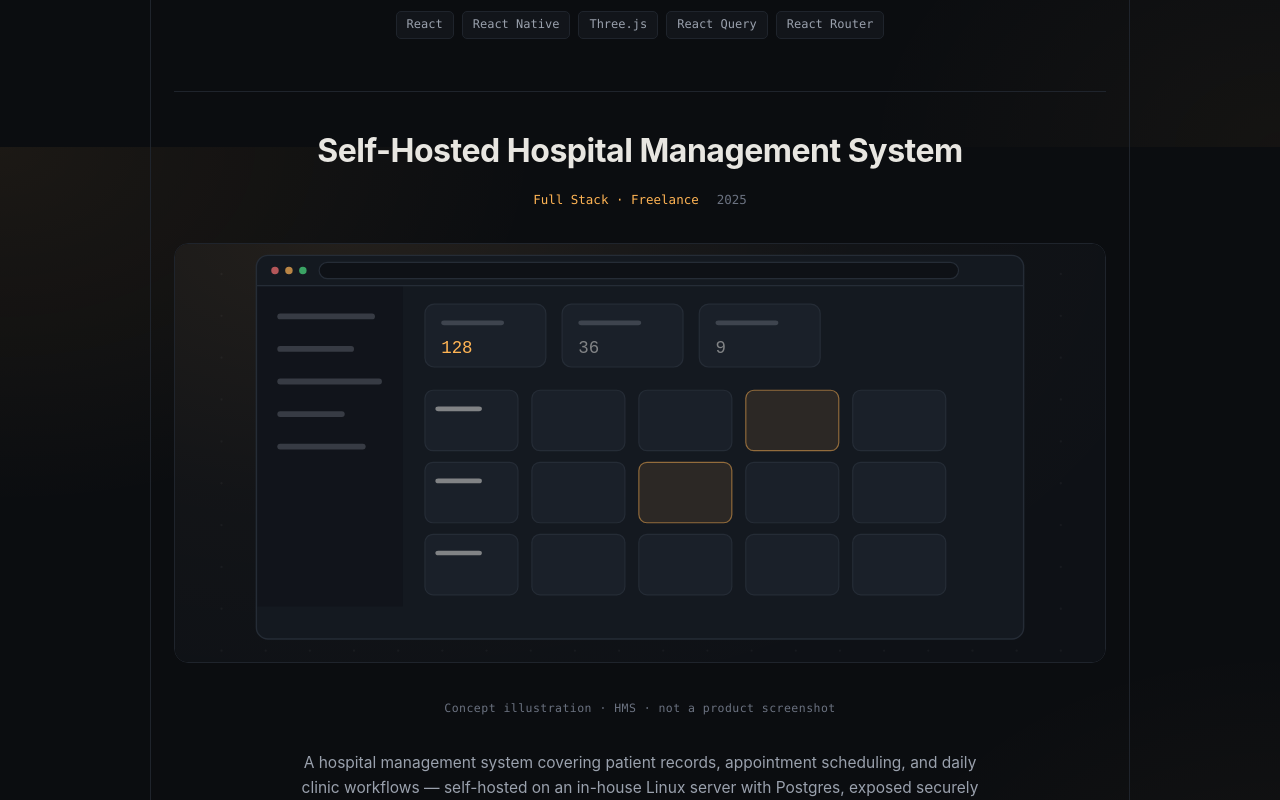
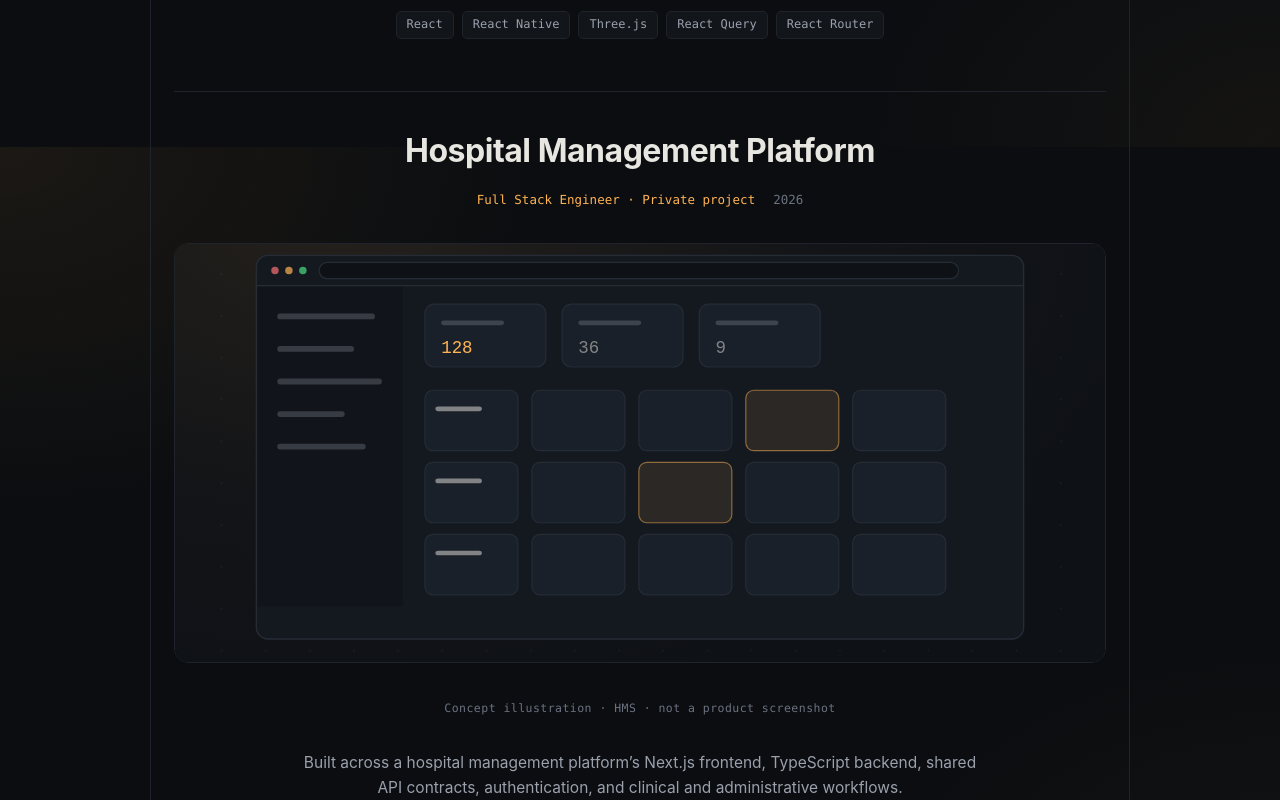
Before and after one commit to mprinceb/folio, a Next.js app: page /work in a window 1280 px wide. Shown: the part 3853-4653 px from the top of the page. Built offline with nearby package versions, Linux system fonts and the light colour scheme.

Commit message:
Represent ERP ownership and private product contributions (#2)

```diff
--- a/app/components/Cover.jsx
+++ b/app/components/Cover.jsx
@@ -145,7 +145,7 @@ const ErpScene = () => (
         <Chiplet x={590} y={141 + i * 32} ok={i !== 2 && i !== 4} />
       </g>
     ))}
-    <text x={215} y={350} fontFamily="JetBrains Mono Variable, monospace" fontSize="10" fill={TXT}>payment entries · 300,412 processed</text>
+    <text x={215} y={350} fontFamily="JetBrains Mono Variable, monospace" fontSize="10" fill={TXT}>ERP migration · 300,000+ payment entries</text>
     <Bar x={215} y={358} w={380} h={4} c="rgba(255,180,84,.5)" />
   </Frame>
 );
--- a/app/projects.js
+++ b/app/projects.js
@@ -80,25 +80,25 @@ export const projects = [
   {
     slug: "vv-erp",
     name: "vv-ERP",
-    title: "vv-ERP — ERPNext & Frappe Business Automation at Scale",
-    role: "Automation / DevOps Engineer · Technoculture Research",
+    title: "vv-ERP — End-to-End ERP Migration & Business Automation",
+    role: "Software Engineer · ERP Migration & Platform Ownership",
     period: "2023 — present",
-    desc: "End-to-end automation of CRM, payroll, payments, accounting, and stock workflows on ERPNext/Frappe — including a full payroll/HRMS migration from Keka and 300,000+ processed payment entries.",
+    desc: "Owned the complete Vastu Vihar ERP migration and ongoing ERPNext/Frappe engineering across business workflows. The migration included 300,000+ payment entries alongside broader ERP data and HRMS migration from Keka.",
     tags: ["Frappe / ERPNext", "Python", "Kubernetes", "ArgoCD", "Keycloak", "Nginx", "ELK"],
     sections: [
       {
         h: "Overview",
         p: [
-          "vv-ERP is the company-wide ERPNext deployment I automated and operated: CRM, payroll, payments, accounting, and stock workflows all run through it. The work spans business-rule automation in Python on Frappe and the DevOps platform underneath.",
+          "I owned the complete migration for Vastu Vihar’s company-wide ERP, followed by ongoing customization and operations on ERPNext/Frappe. The scope extends across CRM, sales, accounting, payments, stock, construction, HR and payroll. The 300,000+ payment entries represent one part of that migration, not its full scope.",
         ],
       },
       {
         h: "Automation",
         bullets: [
           "Automated CRM, payroll, payment, accounting, and stock workflows with Frappe server scripts and custom apps.",
-          "Migrated payroll & HRMS from Keka to ERPNext without disrupting pay cycles.",
-          "Processed 300,000+ payment entries through automated pipelines.",
-          "Published frappe-extend-auth, an open-source Frappe app enabling secure cross-site cookie auth for external frontends.",
+          "Owned the end-to-end ERP migration, including payroll and HRMS migration from Keka to ERPNext.",
+          "Migrated 300,000+ payment entries as part of the wider ERP migration.",
+          "Published frappe-extend-auth, an open-source Frappe app configuring cross-site cookie behavior for allowed origins.",
         ],
       },
       {
@@ -145,37 +145,169 @@ export const projects = [
     github: null,
   },
   {
-    slug: "hms",
-    name: "HMS",
-    title: "HMS — Self-Hosted Hospital Management System",
-    role: "Full Stack · Freelance",
-    period: "2025",
-    desc: "A hospital management system covering patient records, appointment scheduling, and daily clinic workflows — self-hosted on an in-house Linux server with Postgres, exposed securely for remote access, with automated backups.",
-    tags: ["React", "Node.js", "Postgres", "Linux", "Self-hosted", "Nginx"],
-    sections: [
+    "slug": "hms",
+    "name": "HMS",
+    "title": "HMS — Hospital Management Platform",
+    "role": "Full Stack Engineer · Private project",
+    "period": "2026",
+    "desc": "Built across a hospital management platform’s Next.js frontend, TypeScript backend, shared API contracts, authentication, and clinical and administrative workflows.",
+    "tags": [
+      "Next.js",
+      "React",
+      "TypeScript",
+      "Node.js",
+      "PostgreSQL",
+      "OpenAPI"
+    ],
+    "sections": [
       {
-        h: "Overview",
-        p: [
-          "A freelance engagement to build and operate a hospital management system that the clinic fully owns: patient records, appointment scheduling, and the day-to-day workflows of the practice — running on their own hardware instead of a per-seat SaaS subscription.",
-        ],
+        "h": "My contribution",
+        "p": [
+          "My work spans the staff-facing web application, backend services, and the shared contracts between them. The implementation history includes frontend delivery, email/password authentication, organization and profile persistence, REST/OpenAPI documentation, and runtime regression coverage."
+        ]
       },
       {
-        h: "What I built",
-        bullets: [
-          "Patient registration and records, appointment scheduling, and daily workflow screens for front-desk and clinical staff.",
-          "Self-hosted deployment on an in-house Linux server with a Postgres database.",
-          "Secure remote access without exposing the hospital network directly to the internet.",
-          "Automated, scheduled backups so patient data survives hardware failure.",
-        ],
+        "h": "Engineering scope",
+        "bullets": [
+          "Next.js/React staff interfaces backed by typed API contracts.",
+          "TypeScript services with PostgreSQL persistence and versioned migrations.",
+          "Appointment and follow-up workflows, clinical and commercial modules, permissions, search, and print routes.",
+          "Shared blueprint contracts and regression tests to keep frontend and backend behavior aligned."
+        ]
       },
       {
-        h: "Why self-hosted",
-        p: [
-          "Healthcare data is sensitive and clinics want control and predictable costs. Owning the stack end to end — server, database, backups, access — keeps patient data on-premises and the monthly bill at zero.",
-        ],
+        "h": "Source availability",
+        "p": [
+          "This is private project work. This page summarizes my contribution without exposing the source code or patient data."
+        ]
+      }
+    ],
+    "github": null
+  },
+  {
+    "slug": "ella",
+    "name": "Ella",
+    "title": "Ella — Mobile App, Backend Services & Platform Engineering",
+    "role": "Software Engineer · Technoculture Research",
+    "period": "2024",
+    "desc": "Contributed across Ella’s React Native application and backend: authentication, persistent state, real-time messaging, voice flows, service integration, observability, and backup/restore infrastructure.",
+    "tags": [
+      "React Native",
+      "TypeScript",
+      "Python",
+      "Dapr",
+      "Redis",
+      "PostgreSQL",
+      "Kubernetes"
+    ],
+    "sections": [
+      {
+        "h": "Mobile application",
+        "bullets": [
+          "Implemented onboarding and authentication flows, authenticated routing, push notification registration, and camera interactions.",
+          "Built persistent client state and feature-flag plumbing with Zustand, MMKV, and React Query.",
+          "Integrated WebSocket communication, conversation context, and streaming speech flows."
+        ]
       },
+      {
+        "h": "Backend and platform",
+        "bullets": [
+          "Contributed authentication/authorization and model-service integration, including Keycloak and LiteLLM.",
+          "Implemented horizontal WebSocket service scaling with Redis coordination and Kubernetes service changes.",
+          "Built Redis and PostgreSQL backup/restore infrastructure, including object-storage backups.",
+          "Contributed centralized logging, monitoring, data pipelines, and document-processing workflows."
+        ]
+      },
+      {
+        "h": "Ownership and evidence",
+        "p": [
+          "These are my contributions within a team product, spanning the mobile and backend repositories. Source code remains private; the summary focuses on the areas I implemented and operated."
+        ]
+      }
     ],
-    github: null,
+    "github": null
+  },
+  {
+    "slug": "vv-field-app",
+    "name": "VV Field App",
+    "title": "VV Field App — Mobile Field Operations & ERP Integration",
+    "role": "Full Stack Contributor · Technoculture Research",
+    "period": "2026",
+    "desc": "Contributed ERP integration, authentication, township/project aggregation, Android notifications, and release diagnostics to a React/TypeScript field-operations application.",
+    "tags": [
+      "React",
+      "TypeScript",
+      "Capacitor",
+      "Cloudflare Workers",
+      "Hono",
+      "Frappe / ERPNext"
+    ],
+    "sections": [
+      {
+        "h": "Application and integration",
+        "p": [
+          "The application uses a React web frontend with a Capacitor Android shell and a Cloudflare backend connected to ERPNext. My work connects field workflows to ERP services and improves the reliability of authentication, data access, and delivery."
+        ]
+      },
+      {
+        "h": "My contribution",
+        "bullets": [
+          "ERP OAuth/OpenID sign-in, API integration, and employee-aware write behavior.",
+          "Township/project aggregation and construction/manpower workflow integration.",
+          "Android push notifications and remote application-version checks.",
+          "Production configuration diagnostics, API error logging, and contract-version validation."
+        ]
+      },
+      {
+        "h": "Release engineering",
+        "p": [
+          "I also worked on a coordinated ERP contract and production-hardening proposal. Implementation and release preparation are distinct from production activation; this case study does not claim that every proposed release feature shipped."
+        ]
+      },
+      {
+        "h": "Source availability",
+        "p": [
+          "The repository is private. This summary describes my engineering contribution without sharing internal source code or operational records."
+        ]
+      }
+    ],
+    "github": null
+  },
+  {
+    "slug": "echoes",
+    "name": "Echoes",
+    "title": "Echoes — AI Collaboration, Retrieval & Voice",
+    "role": "Software Engineer · Technoculture Research",
+    "period": "2023 — 2024",
+    "desc": "Contributed real-time collaboration, organization-level retrieval, file handling, search, and voice features to an AI collaboration platform.",
+    "tags": [
+      "TypeScript",
+      "React",
+      "Ably",
+      "React Query",
+      "RAG",
+      "Object storage",
+      "Docker"
+    ],
+    "sections": [
+      {
+        "h": "My contribution",
+        "bullets": [
+          "Implemented live presence, typing indicators, and chat updates using Ably and React Query.",
+          "Contributed organization-level retrieval-augmented generation and organization-switching behavior.",
+          "Built object-storage file browsing, uploading, metadata handling, and file operations.",
+          "Integrated text/patent search and improved chat and navigation interfaces.",
+          "Contributed voice activity detection, transcription, text-to-speech handling for long responses, and containerization."
+        ]
+      },
+      {
+        "h": "Team product",
+        "p": [
+          "Echoes is a collaboration platform for people and AI. These are my contributions within the wider product; they do not imply sole ownership of the entire platform. Source code remains private."
+        ]
+      }
+    ],
+    "github": null
   },
   {
     slug: "md-task-tracker",
```
Also changed, not shown: app/page.jsx (+20 -7 lines).
